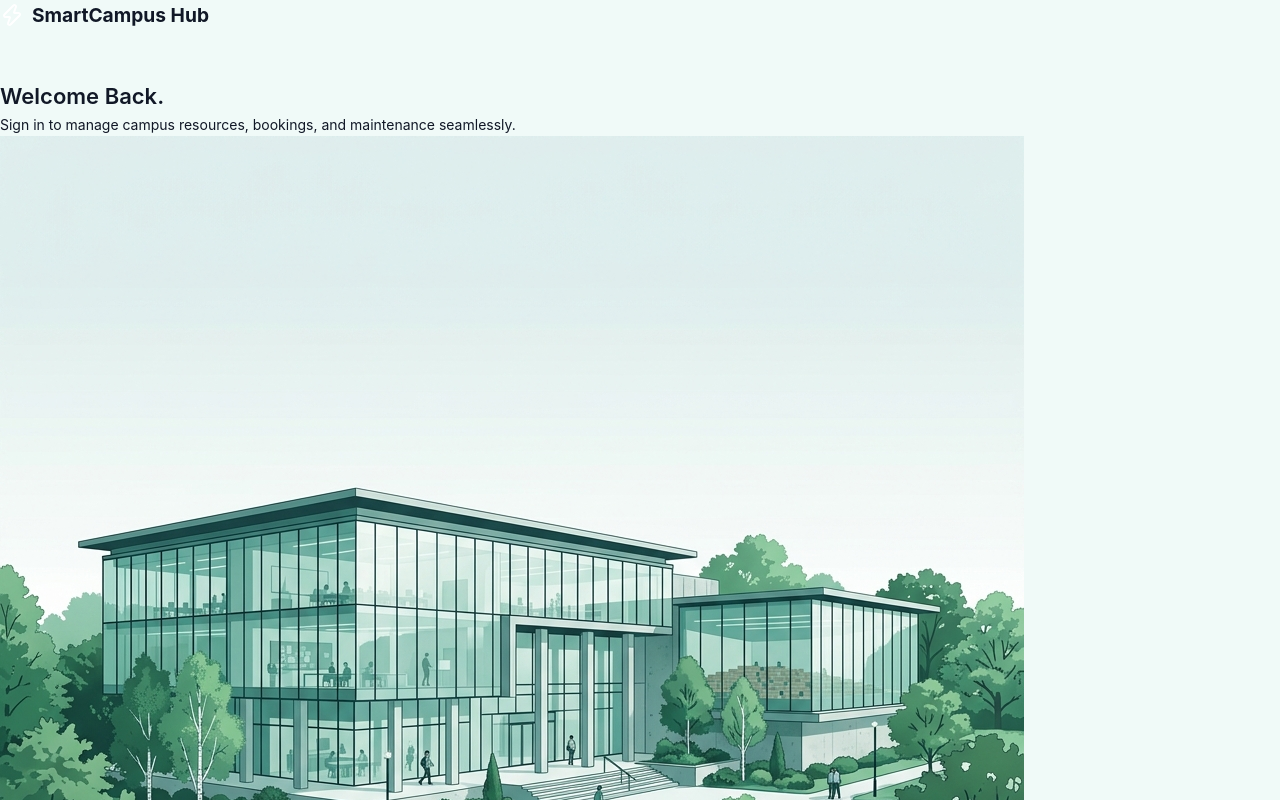
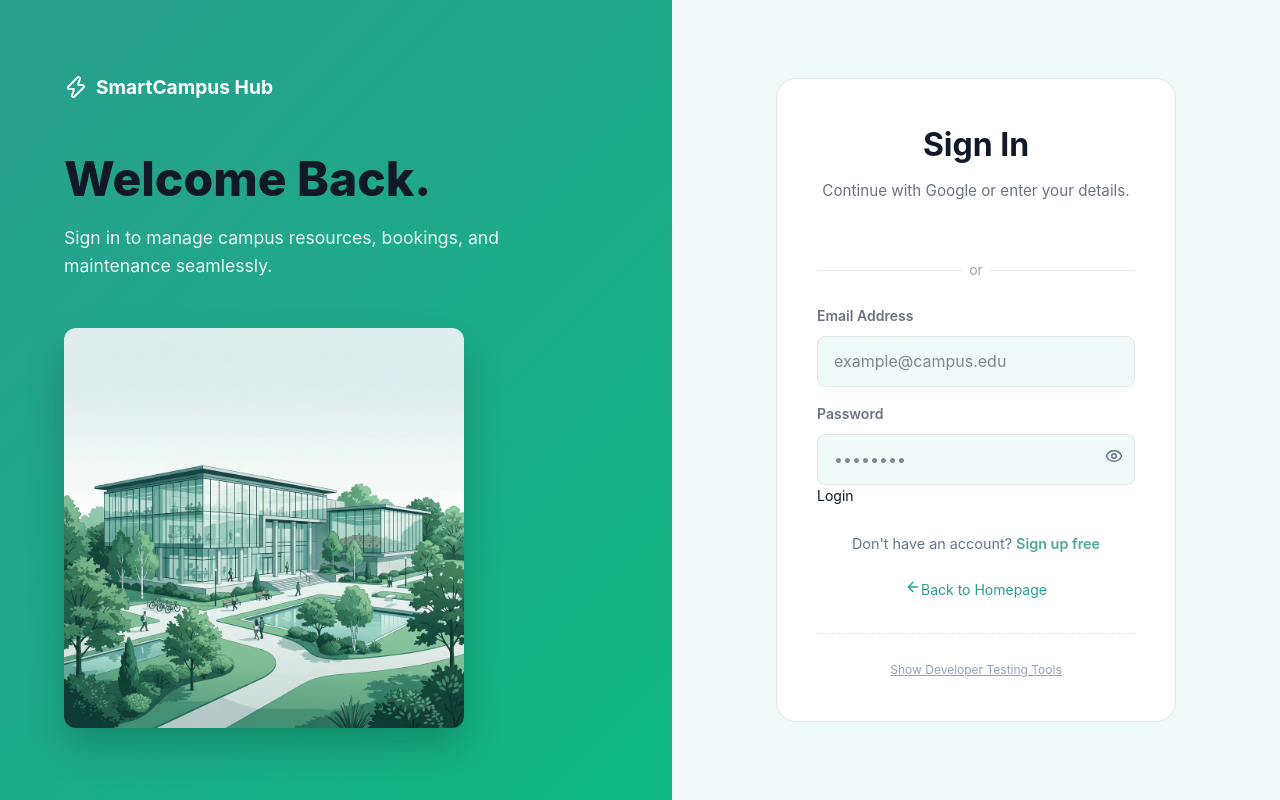
Before and after one commit to Janith854/it3030-paf-2026-smart-campus-group83, a React (Vite) app in the folder frontend/: page /login in a window 1280 px wide. Shown: the top 800 px of the page. Built offline with nearby package versions, Linux system fonts and the light colour scheme.

Commit message:
fix(auth): restore and modernize login page styles with SmartCampus Teal theme

```diff
--- /dev/null
+++ b/frontend/src/pages/LoginPage.css
@@ -0,0 +1,179 @@
+/* LoginPage.css */
+.auth-split-page {
+  display: flex;
+  min-height: 100vh;
+  background: var(--bg);
+}
+
+.auth-left {
+  flex: 1;
+  background: linear-gradient(135deg, var(--primary), #10B981);
+  color: white;
+  display: flex;
+  flex-direction: column;
+  justify-content: center;
+  padding: 4rem;
+  position: relative;
+  overflow: hidden;
+}
+
+.auth-left__content {
+  position: relative;
+  z-index: 2;
+  max-width: 500px;
+}
+
+.auth-left__title {
+  font-size: 3rem;
+  font-weight: 800;
+  margin-bottom: 1rem;
+  line-height: 1.2;
+}
+
+.auth-left__subtitle {
+  font-size: 1.1rem;
+  opacity: 0.9;
+  margin-bottom: 3rem;
+  line-height: 1.6;
+}
+
+.auth-left__image {
+  width: 100%;
+  max-width: 400px;
+  border-radius: 12px;
+  box-shadow: 0 20px 40px rgba(0, 0, 0, 0.2);
+}
+
+.auth-right {
+  flex: 1;
+  display: flex;
+  flex-direction: column;
+  justify-content: center;
+  align-items: center;
+  padding: 2rem;
+  background: var(--bg);
+}
+
+.auth-card {
+  width: 100%;
+  max-width: 400px;
+  background: var(--surface);
+  padding: 2.5rem;
+  border-radius: 20px;
+  box-shadow: var(--shadow-lg);
+  border: 1px solid var(--border);
+}
+
+.auth-card__title {
+  font-size: 2rem;
+  font-weight: 700;
+  color: var(--text);
+  margin-bottom: 0.5rem;
+  text-align: center;
+}
+
+.auth-card__subtitle {
+  color: var(--text-muted);
+  text-align: center;
+  margin-bottom: 2rem;
+  font-size: 0.95rem;
+}
+
+.login-card__error {
+  background: #fef2f2;
+  color: #ef4444;
+  padding: 0.75rem;
+  border-radius: 8px;
+  font-size: 0.875rem;
+  margin-bottom: 1.5rem;
+  border: 1px solid #f87171;
+  text-align: center;
+}
+
+.auth-divider {
+  display: flex;
+  align-items: center;
+  text-align: center;
+  color: var(--text-hint);
+  margin: 1.5rem 0;
+}
+
+.auth-divider::before,
+.auth-divider::after {
+  content: '';
+  flex: 1;
+  border-bottom: 1px solid var(--border);
+}
+
+.auth-divider:not(:empty)::before {
+  margin-right: .5em;
+}
+
+.auth-divider:not(:empty)::after {
+  margin-left: .5em;
+}
+
+.auth-form-label {
+  display: block;
+  font-size: 0.875rem;
+  font-weight: 600;
+  color: var(--text-muted);
+  margin-bottom: 0.5rem;
+  margin-top: 1rem;
+}
+
+.auth-form-input {
+  width: 100%;
+  padding: 0.75rem 1rem;
+  border: 1px solid var(--border);
+  border-radius: 8px;
+  background: var(--bg);
+  color: var(--text);
+  font-size: 1rem;
+  transition: all 0.2s;
+}
+
+.auth-form-input:focus {
+  outline: none;
+  border-color: var(--primary);
+  box-shadow: 0 0 0 3px var(--primary-wash);
+}
+
+.auth-btn {
+  width: 100%;
+  padding: 0.875rem;
+  background: var(--primary);
+  color: white;
+  border: none;
+  border-radius: 8px;
+  font-size: 1rem;
+  font-weight: 600;
+  cursor: pointer;
+  transition: background 0.2s;
+  margin-top: 1.5rem;
+}
+
+.auth-btn:hover {
+  background: var(--primary-hover);
+}
+
+.auth-btn:disabled {
+  opacity: 0.7;
+  cursor: not-allowed;
+}
+
+@media (max-width: 768px) {
+  .auth-split-page {
+    flex-direction: column;
+  }
+
+  .auth-left {
+    padding: 2rem;
+    align-items: center;
+    text-align: center;
+  }
+
+  .auth-left__image {
+    display: none;
+  }
+}
--- a/frontend/src/pages/LoginPage.jsx
+++ b/frontend/src/pages/LoginPage.jsx
@@ -3,7 +3,7 @@ import { useNavigate, Link } from 'react-router-dom';
 import { useAuth } from '../context/AuthContext';
 import { Zap, ArrowLeft, Eye, EyeOff, ShieldCheck, Wrench, User } from 'lucide-react';
 import { authApi } from '../services/api';
-import './dashboard.css';
+import './LoginPage.css';
 import authIllustration from '../assets/auth-illustration.png';
 
 export default function LoginPage() {
```
